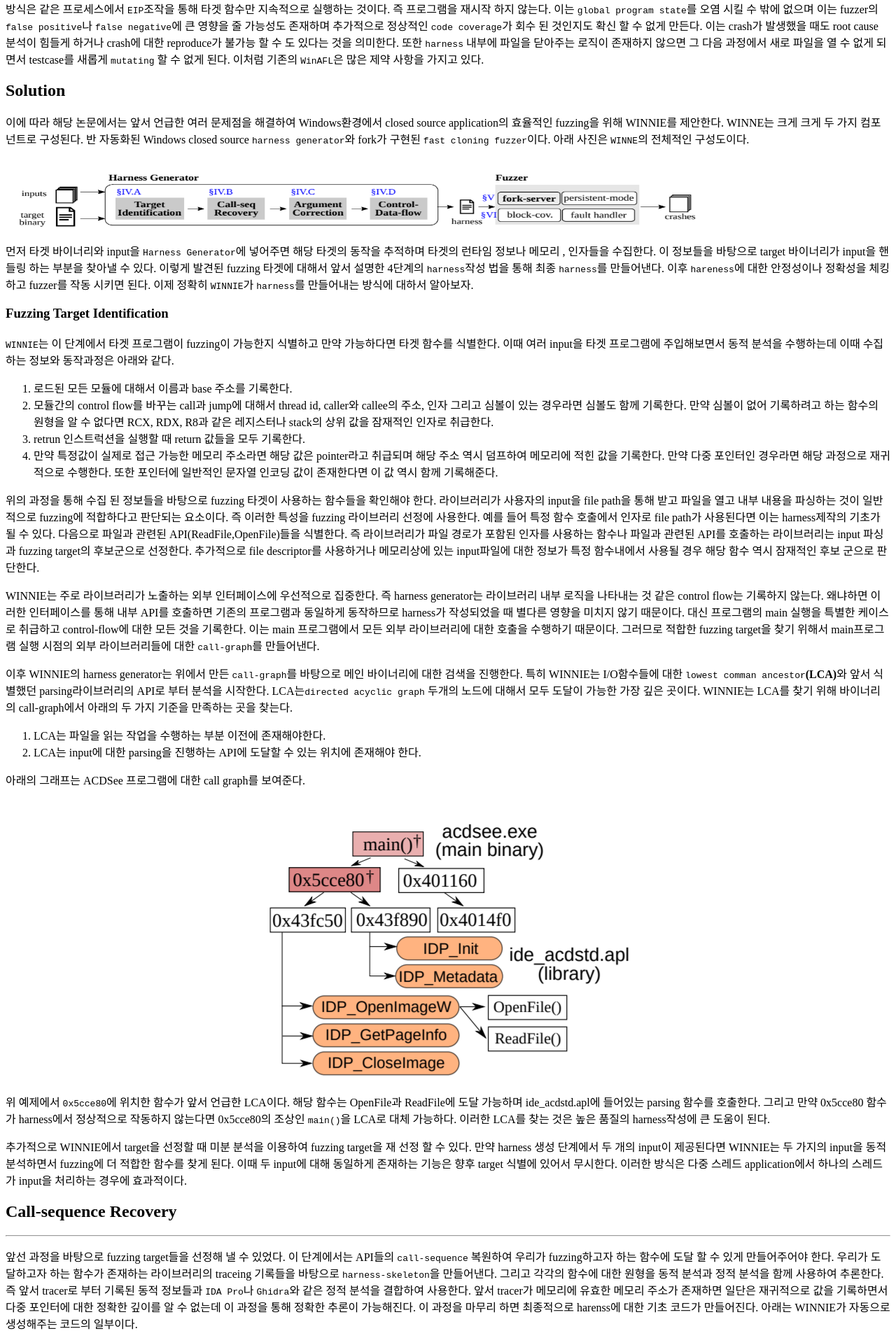
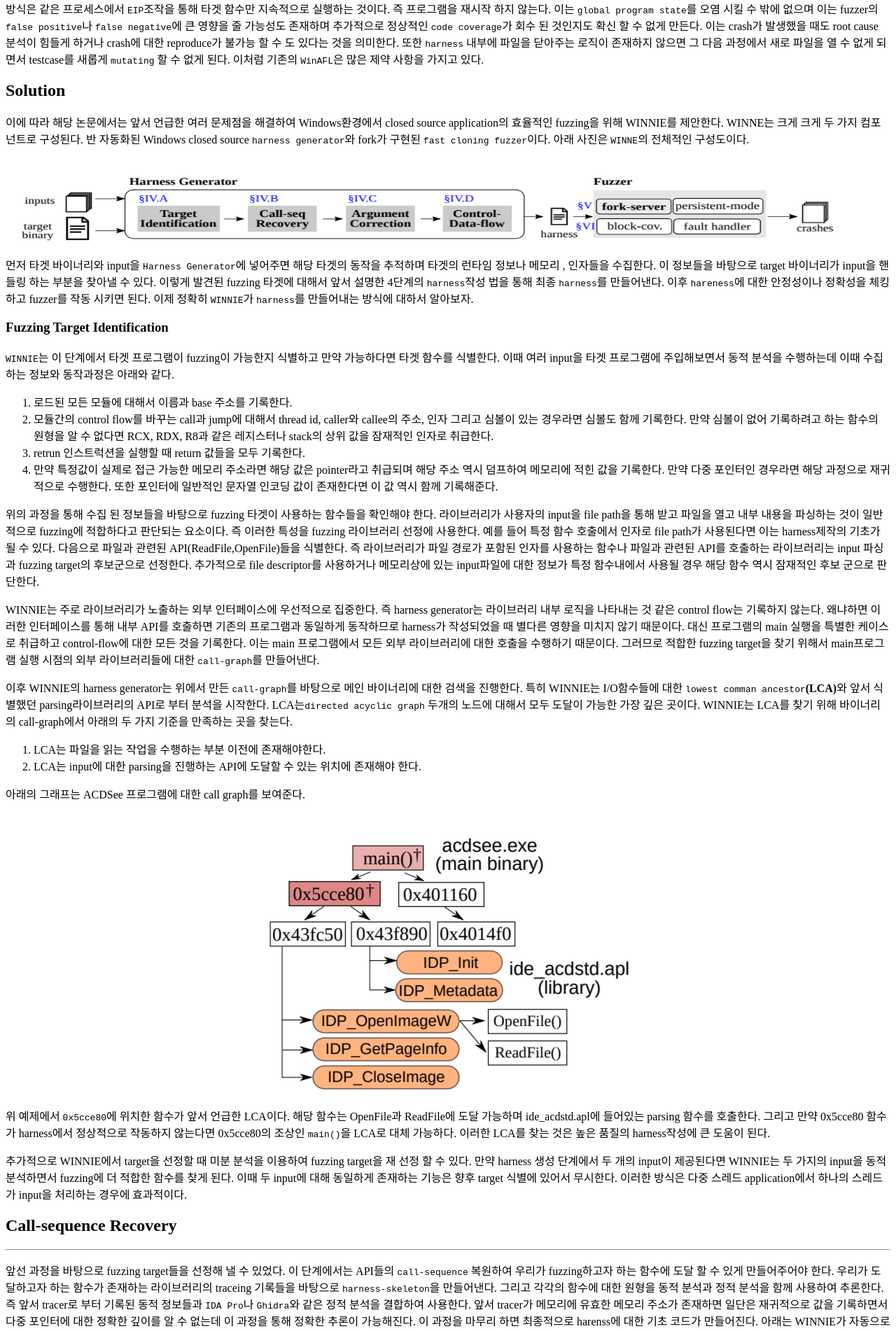
Before and after one commit to abysslab/abysslab.github.io, a Jekyll site: the page built from _posts/2022-04-02-WINNIE.md, in a window 1280 px wide. Shown: the part 2006-3908 px from the top of the page at 70% size. Built offline with Jekyll 4.4.1, drawn with Linux system fonts in a browser that asks for light colours.

Commit message:
Update 2022-04-02-WINNIE.md

````diff
--- a/_posts/2022-04-02-WINNIE.md
+++ b/_posts/2022-04-02-WINNIE.md
@@ -79,7 +79,7 @@
 ---
 이에 따라 해당 논문에서는 앞서 언급한 여러 문제점을 해결하여 Windows환경에서 closed source application의 효율적인 fuzzing을 위해 WINNIE를 제안한다. WINNE는 크게 크게 두 가지 컴포넌트로 구성된다.  반 자동화된 Windows closed source ```harness generator```와 fork가 구현된 `fast cloning fuzzer`이다. 아래 사진은 `WINNE`의 전체적인 구성도이다.
 
-![Untitled](https://raw.githubusercontent.com/abysslab/abysslab.github.io/main/img/WINNIE1.png){: height="100px" width="1000px"}
+![Untitled](https://raw.githubusercontent.com/abysslab/abysslab.github.io/main/img/WINNIE1.png){: height="120px" width="1200px"}
 
 먼저 타겟 바이너리와 input을 ```Harness Generator```에 넣어주면 해당 타겟의 동작을 추적하며 타겟의 런타임 정보나 메모리 , 인자들을 수집한다. 이 정보들을 바탕으로 target 바이너리가 input을 핸들링 하는 부분을 찾아낼 수 있다. 이렇게 발견된 fuzzing 타겟에 대해서 앞서 설명한 4단계의 ```harness```작성 법을 통해 최종 ```harness```를 만들어낸다. 이후 ```hareness```에 대한 안정성이나 정확성을 체킹하고 fuzzer를 작동 시키면 된다. 이제 정확히 `WINNIE`가 `harness`를 만들어내는 방식에 대하서 알아보자.
 
````
